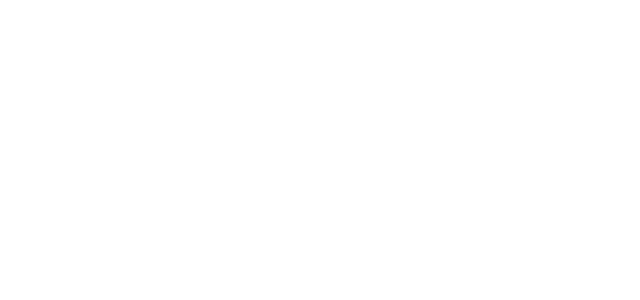
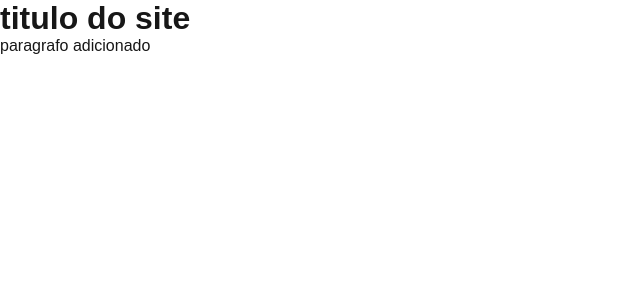
Before and after one commit to RamonLopes86/proj-git, a Next.js app: page / in a window 1280 px wide. Shown: the top 300 px of the page, without its empty margins (0-640 px from the left). Built offline with nearby package versions, Linux system fonts and the light colour scheme.

Commit message:
comecei o conteudo

```diff
--- a/src/pages/index.js
+++ b/src/pages/index.js
@@ -16,7 +16,9 @@ export default function Home() {
       </Head>
       <main>
 
+          <h1>titulo do site</h1>
 
+          <p>paragrafo adicionado</p>
 
       </main>
     </>
```
